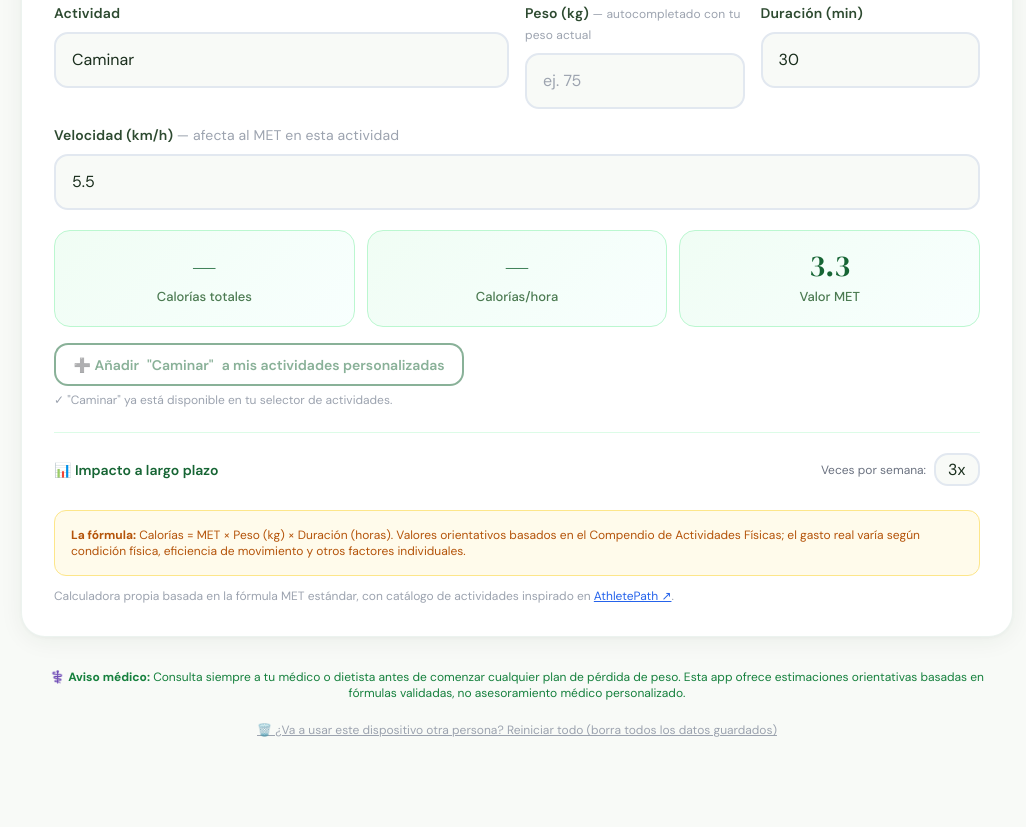
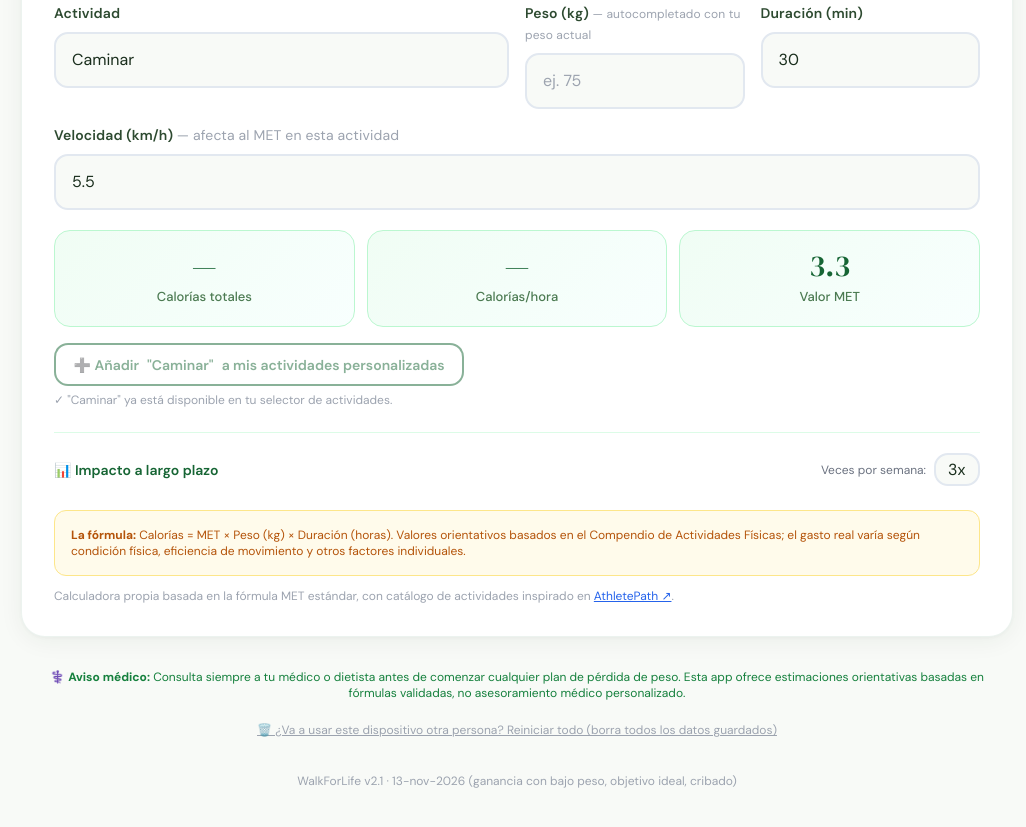
Before and after one commit to josemanuel/walkforlife, a plain HTML site: page WalkForLife.html in a window 1280 px wide. Shown: the part 1725-2552 px from the top of the page, without its empty margins (123-1149 px from the left). Before the commit the page ends 2530 px from the top, so only its background shows below. Drawn offline with nearby package versions, Linux system fonts and the light colour scheme.

Commit message:
Add files via upload

```diff
--- a/WalkForLife.html
+++ b/WalkForLife.html
@@ -3734,6 +3734,9 @@ function buildDistribucionSemanal(acts) {
 // INICIALIZACIÓN: wire eventos del grid de actividades
 // ============================================================
 document.addEventListener('DOMContentLoaded', function() {
+  // Sello de versión visible: permite comprobar qué archivo está sirviendo realmente el navegador
+  const vp = document.createElement('p'); vp.id = 'versionApp'; vp.className = 'text-center text-xs text-gray-400 pb-6';
+  vp.textContent = 'WalkForLife v2.1 · 13-nov-2026 (ganancia con bajo peso, objetivo ideal, cribado)'; document.querySelector('main').appendChild(vp);
   // 0) Inicializar el selector de la calculadora de calorías (debe existir antes de restaurar)
   inicializarSelectorCalculadora();
 
```
